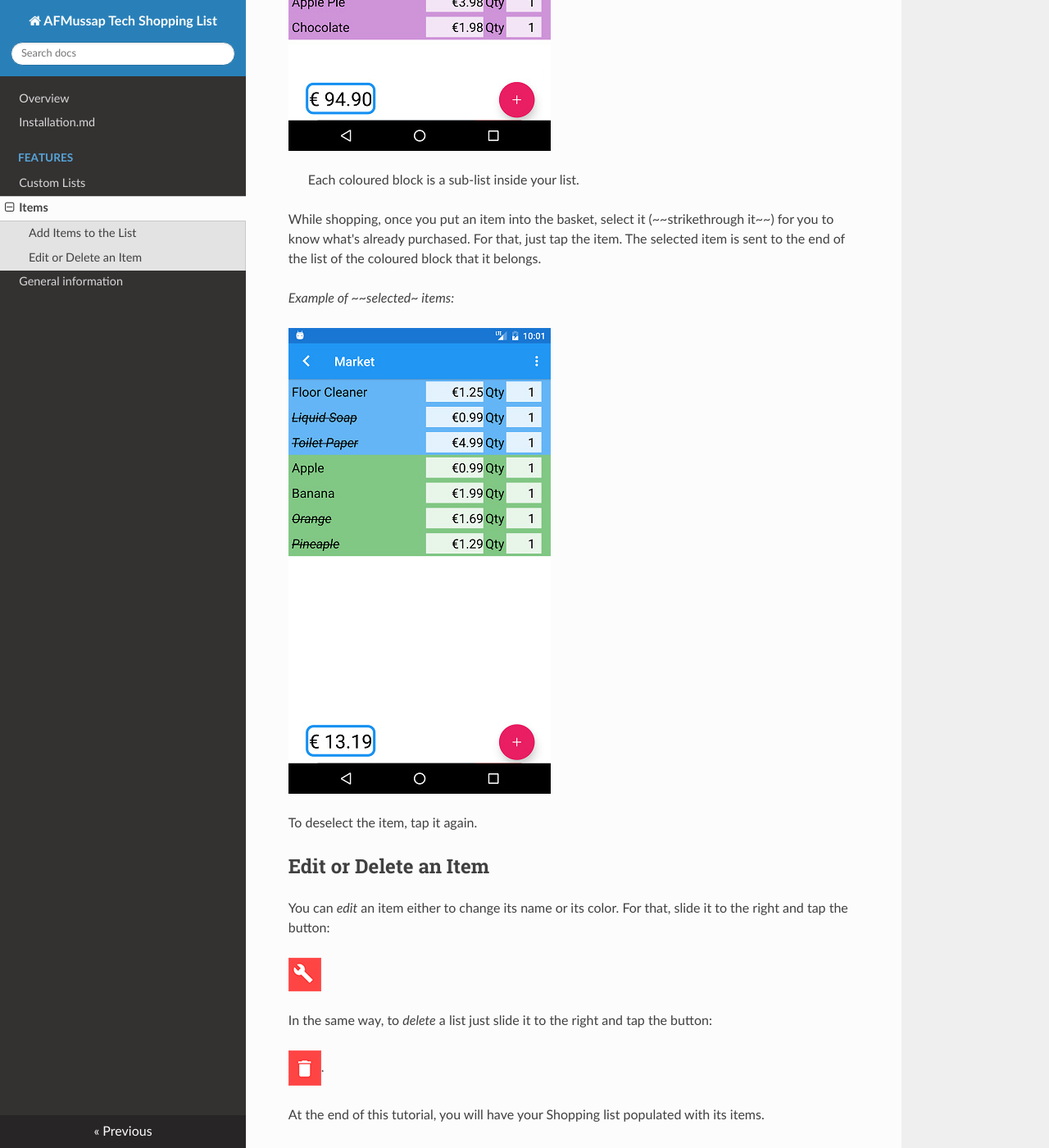
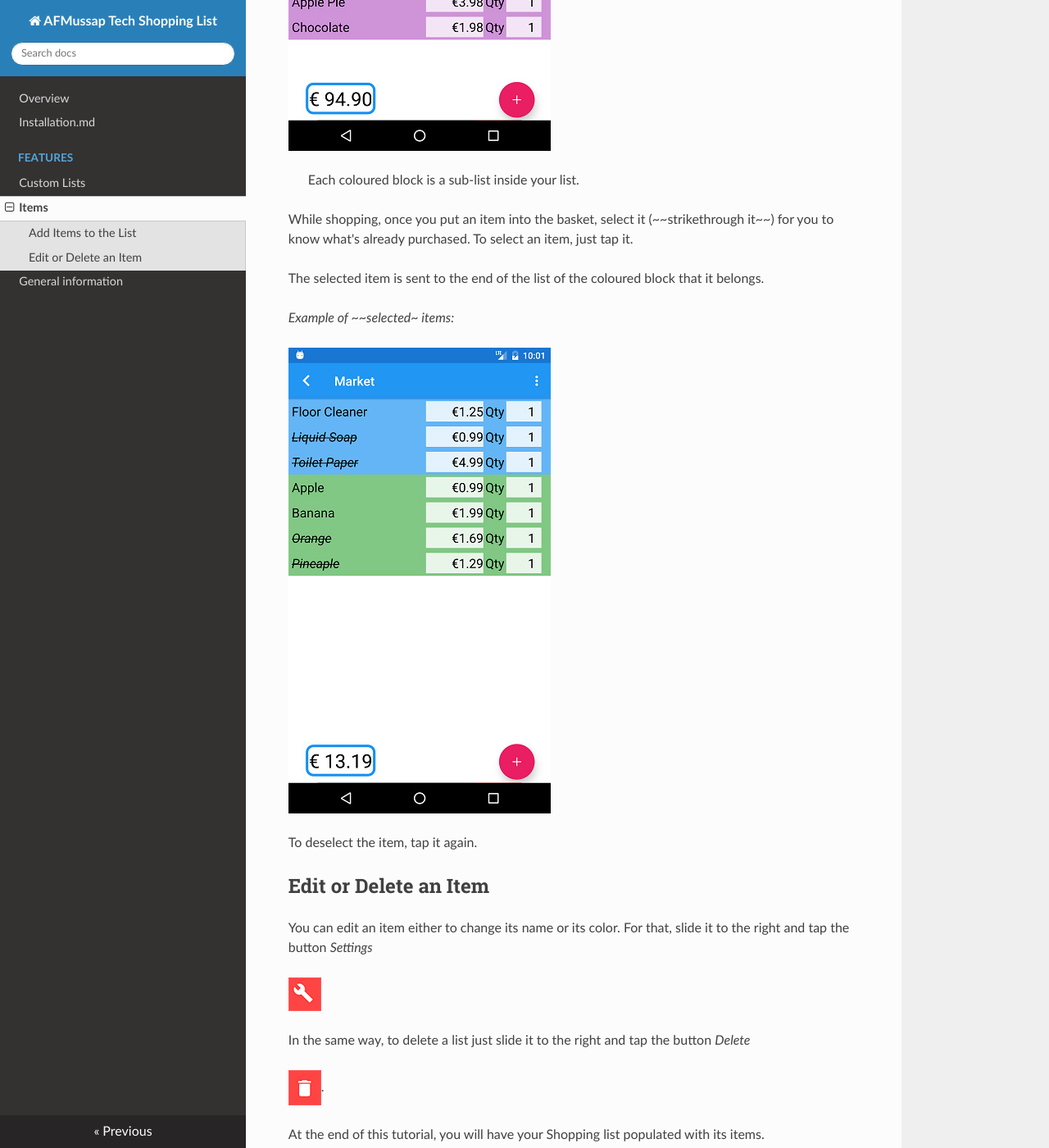
Before and after one commit to andreamussap/AFMussap-Tech-Shopping-List, an MkDocs documentation site: the page built from docs/items.md, in a window 1280 px wide and 1400 px high, scrolled down 2279 px. Shown: the whole window at 82% size. Built offline with MkDocs 1.6.1, drawn with Linux system fonts in a browser that asks for light colours; nearby versions of some CDN libraries; old or Windows-style settings are respelled for this version of MkDocs; some of the changed text lies outside the part shown.

Commit message:
Update items.md

```diff
--- a/docs/items.md
+++ b/docs/items.md
@@ -1,20 +1,20 @@
 # Tutorial - Items
 
-After you follow the steps from the previous section [Custom Lists](https://github.com/andreamussap/AFMussap-Tech-Shopping-List/blob/master/docs/custom_lists.md) and create a new list, you can start to add items to the list.
+After you follow the steps from the previous section - [Custom Lists](https://github.com/andreamussap/AFMussap-Tech-Shopping-List/blob/master/docs/custom_lists.md) - and create a new list, you can start to add items to it.
 
 ## Add Items to the List
 
-In the same way you did to create your list, just tap the button 'Add' to add a new item.
+To create a new Item, tap the button 'Add'
 
 ![](https://github.com/andreamussap/AFMussap-Tech-Shopping-List/blob/master/docs/images/shop-list-button-new-list.png "Add a new item")
 
-In the window **Add a new item**, you either can type or use Google's native voice recognition to add it.
+In the window **Add a new item**, you either can type a name or use Google's native voice recognition to add it.
+
+![](https://github.com/andreamussap/AFMussap-Tech-Shopping-List/blob/master/docs/images/items_02.jpg)
 
 ![](https://github.com/andreamussap/AFMussap-Tech-Shopping-List/blob/master/docs/images/items_04.jpg)
 
-After write or speech the name of the item, just tap **NEW** to add the item to the list.
-
-![](https://github.com/andreamussap/AFMussap-Tech-Shopping-List/blob/master/docs/images/items_02.jpg)
+After write or speech the name of the item, tap **NEW** to add the item to the list.
 
 > The list is ordered alphabetically.
 
@@ -26,7 +26,8 @@
 
 > Each coloured block is a sub-list inside your list.
 
-While shopping, once you put an item into the basket, select it (~~strikethrough it~~) for you to know what's already purchased. For that, just tap the item.
+While shopping, once you put an item into the basket, select it (~~strikethrough it~~) for you to know what's already purchased. To select an item, just tap it.
+
 The selected item is sent to the end of the list of the coloured block that it belongs.
 
 *Example of ~~selected~ items:*
@@ -37,11 +38,11 @@
 
 ## Edit or Delete an Item
 
-You can *edit* an item either to change its name or its color. For that, slide it to the right and tap the button:
+You can edit an item either to change its name or its color. For that, slide it to the right and tap the button *Settings*
 
 ![](https://github.com/andreamussap/AFMussap-Tech-Shopping-List/blob/master/docs/images/shop-list-button-edit-list.png)
 
-In the same way, to *delete* a list just slide it to the right and tap the button:
+In the same way, to delete a list just slide it to the right and tap the button *Delete*
 
 ![](https://github.com/andreamussap/AFMussap-Tech-Shopping-List/blob/master/docs/images/shop-list-button-delete-list.png "Delete a List").
 
```
